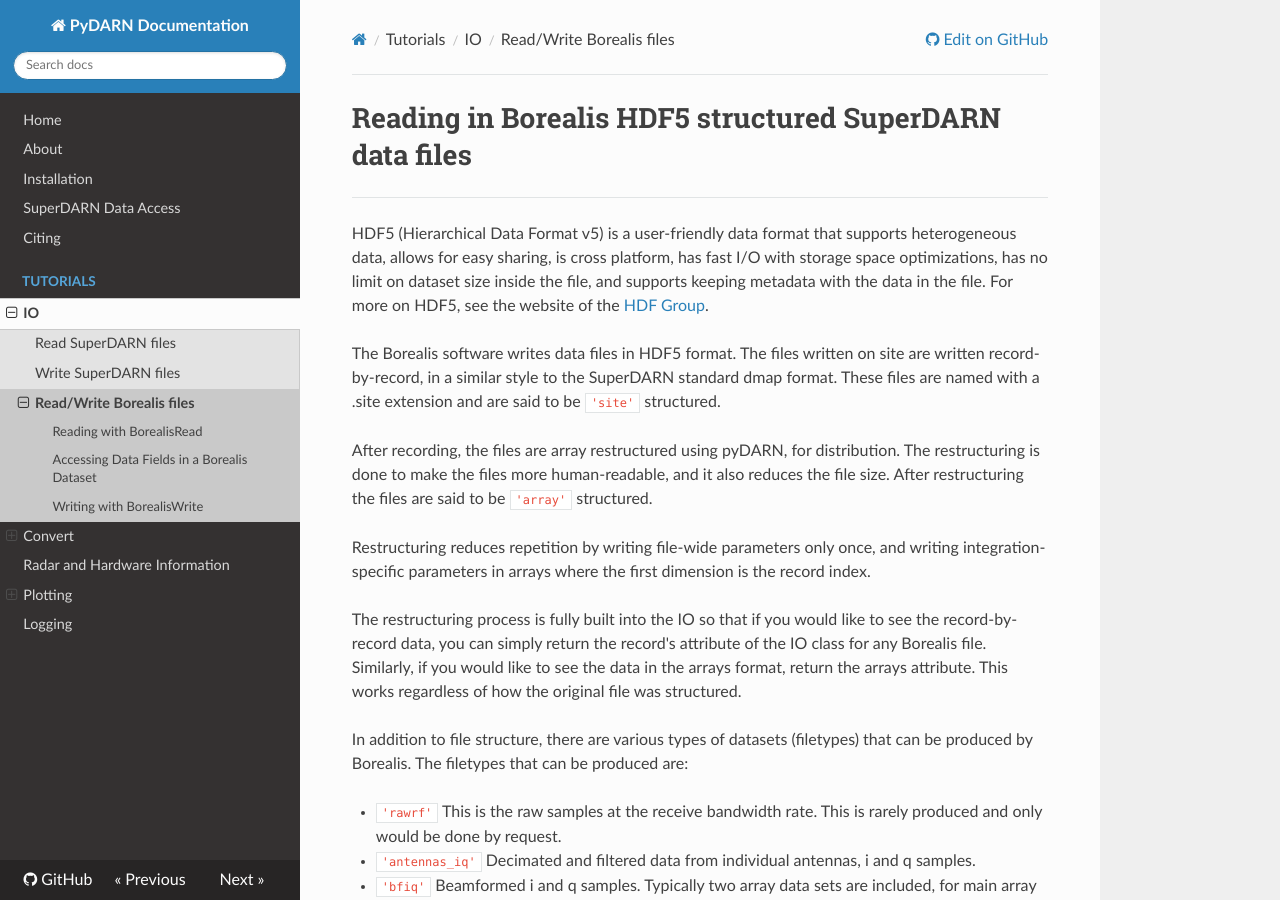
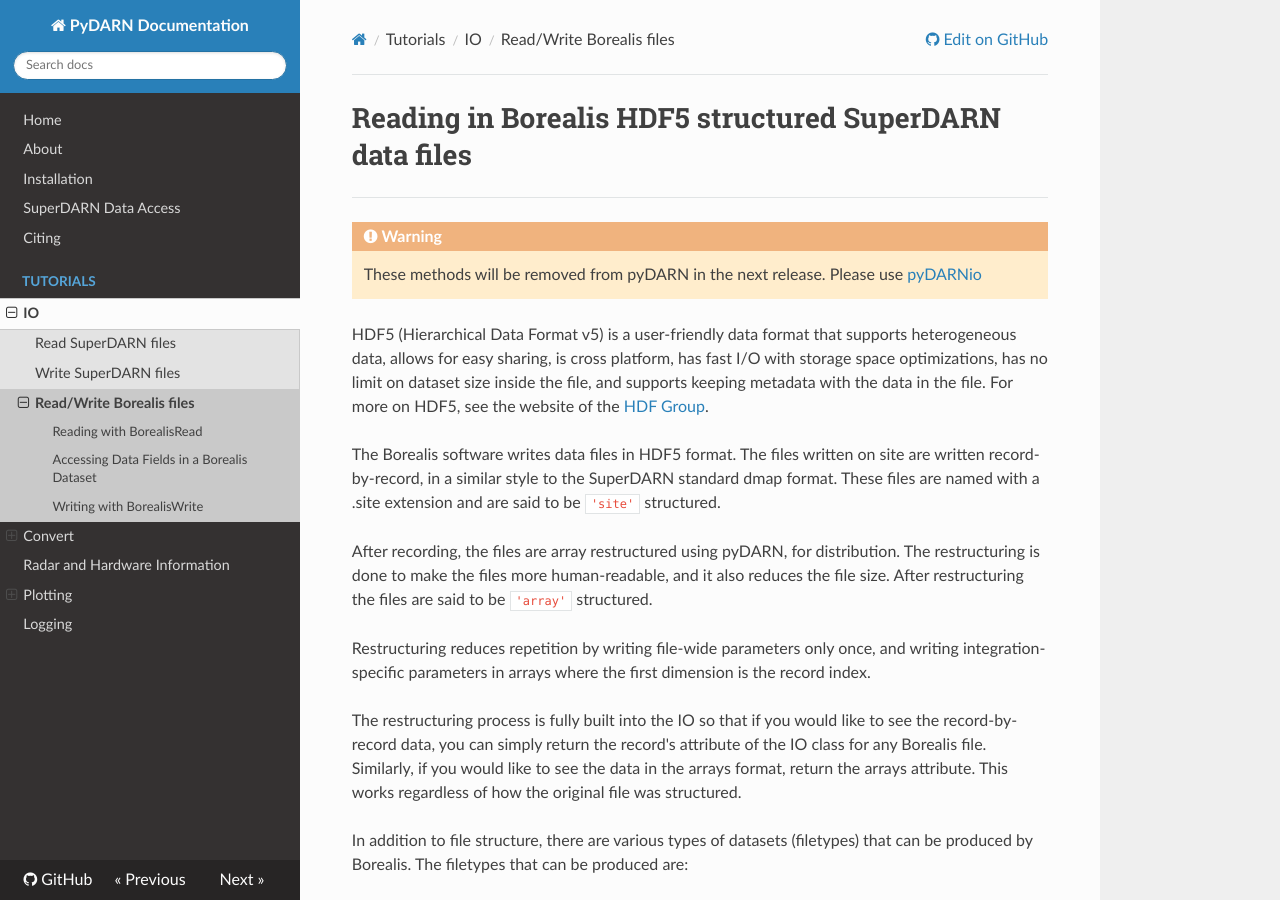
Before and after one commit to SuperDARN/pydarn, an MkDocs documentation site: the page built from docs/user/BorealisIO.md, in a window 1280 px wide and 900 px high. Built offline with MkDocs 1.6.1, drawn with Linux system fonts in a browser that asks for light colours; nearby versions of some CDN libraries.

Commit message:
Added deprecation warning to BorealisIO

```diff
--- a/docs/user/BorealisIO.md
+++ b/docs/user/BorealisIO.md
@@ -1,5 +1,8 @@
 # Reading in Borealis HDF5 structured SuperDARN data files
 ---
+
+!!! Warning
+    These methods will be removed from pyDARN in the next release. Please use [pyDARNio](https://github.com/SuperDARN/pyDARNio)
 
 HDF5 (Hierarchical Data Format v5) is a user-friendly data format that supports
 heterogeneous data, allows for easy sharing, is cross platform, has fast I/O
```
